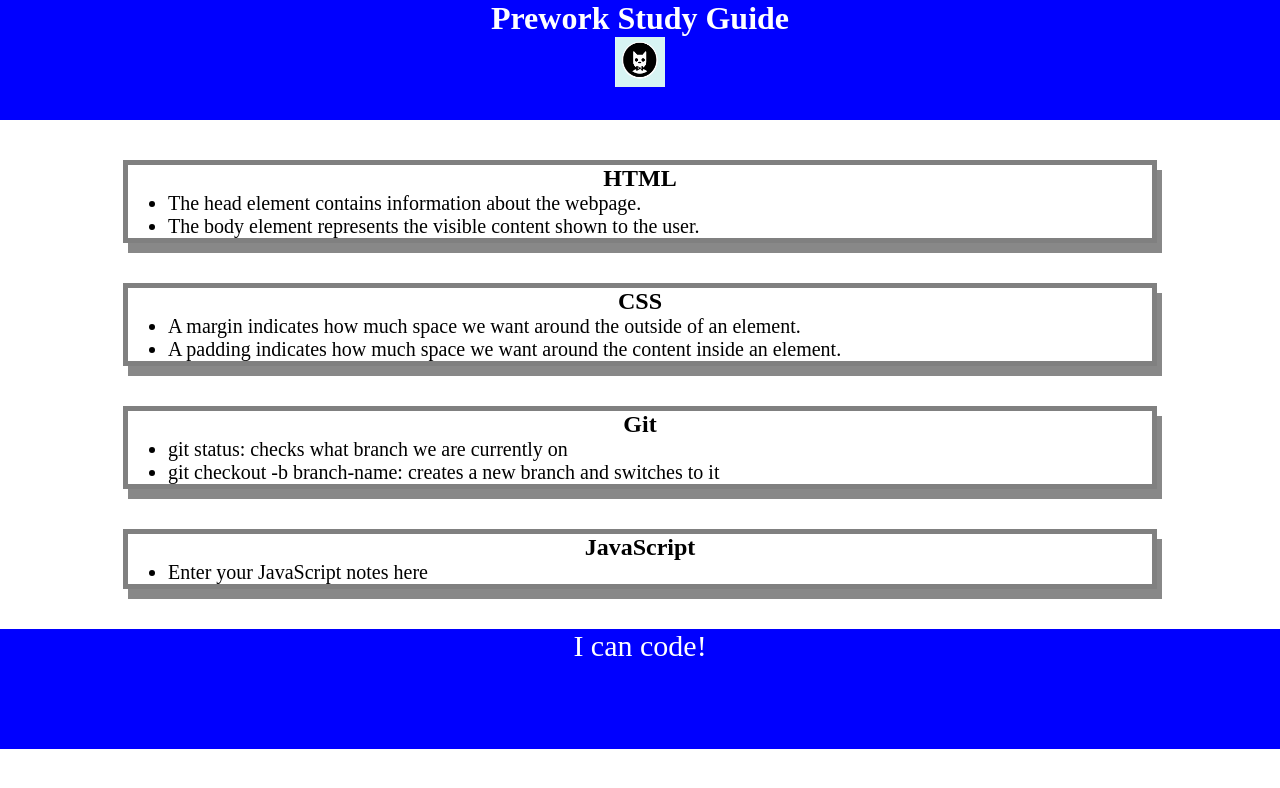
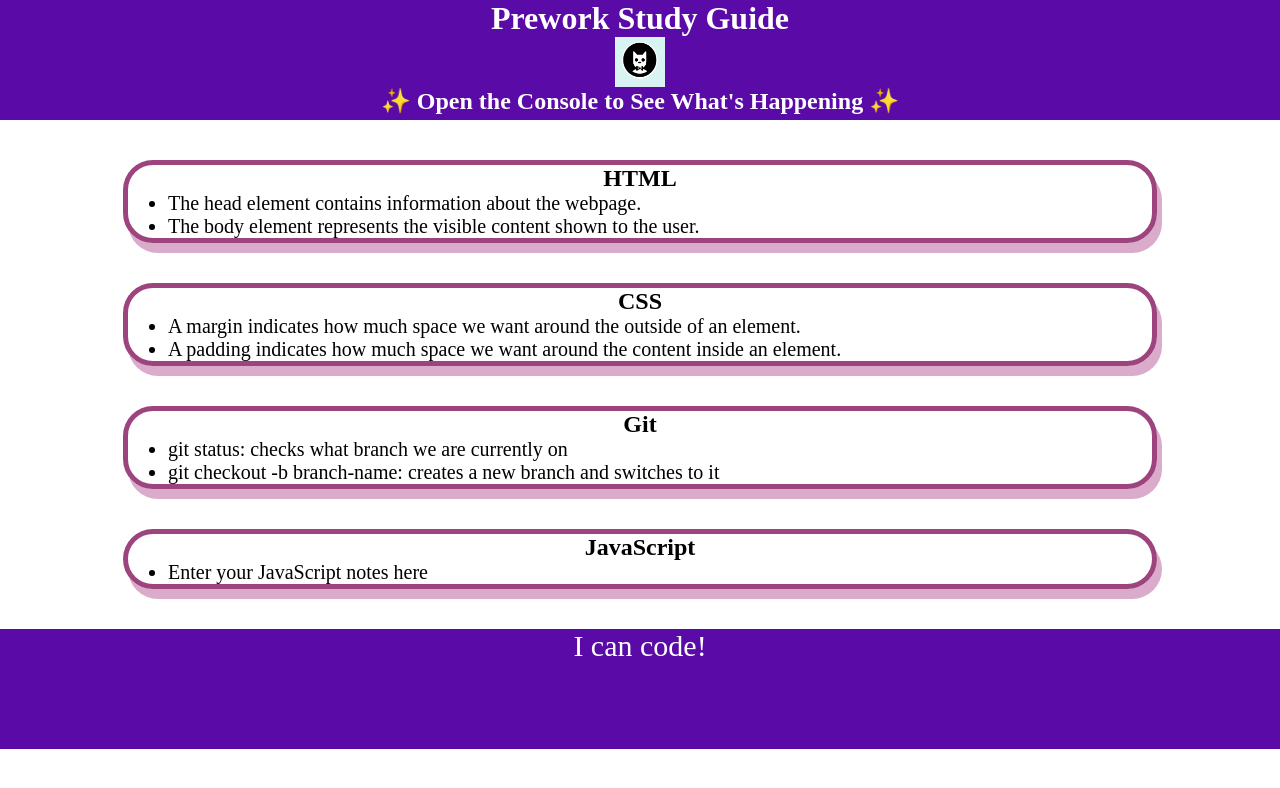
Before and after one commit to Jonochi/prework-study-guide, a plain HTML site: page prework-study-guide/index.html in a window 1280 px wide. Drawn offline with Linux system fonts and the light colour scheme.

Commit message:
added JS file and for loop

```diff
--- /dev/null
+++ b/prework-study-guide/assets/script.js
@@ -0,0 +1,19 @@
+var topics = ['HTML', 'CSS', 'Git', 'JavaScript'];
+
+for (var x = 0; x < topics.length; x++) {
+ console.log(topics[x]);
+}
+
+/*
+if (topic === 'HTML') {
+ console.log("Let's study HTML!");
+} else if (topic === 'CSS') {
+ console.log("Let's study CSS!");
+} else if (topic === 'Git') {
+ console.log("Let's study Git!");
+} else if (topic === 'JavaScript') {
+ console.log("Let's study JavaScript!");
+} else {
+ console.log('Please try again!');
+}
+*/
--- a/prework-study-guide/assets/style.css
+++ b/prework-study-guide/assets/style.css
@@ -7,7 +7,7 @@ header,
 footer {
     width: 100%;
     height: 120px;
-    background-color: blue;
+    background-color: rgb(90, 10, 166);
     color: white;
 }
 
@@ -37,6 +37,7 @@ p {
 .card {
     width: 80%;
     margin: 40px auto;
-    border: 5px solid gray;
-    box-shadow: 5px 10px #888888;
+    border: 5px solid rgb(157, 68, 126);
+    box-shadow: 5px 10px #daabcb;
+    border-radius: 30px;
   }
--- a/prework-study-guide/index.html
+++ b/prework-study-guide/index.html
@@ -13,6 +13,7 @@
   <header id="header">
     <h1>Prework Study Guide</h1>
     <img src="./assets/bowtie-cat.png" alt="Profile image of cat wearing a bow tie." />
+    <h2>✨ Open the Console to See What's Happening ✨</h2>
   </header>
   <main>
     <section class="card" id="html-section">
@@ -47,6 +48,7 @@
   <footer>
     <p>I can code!</p>
   </footer>
+  <script src="./assets/script.js"></script>
 </body>
 
 </html>
```
